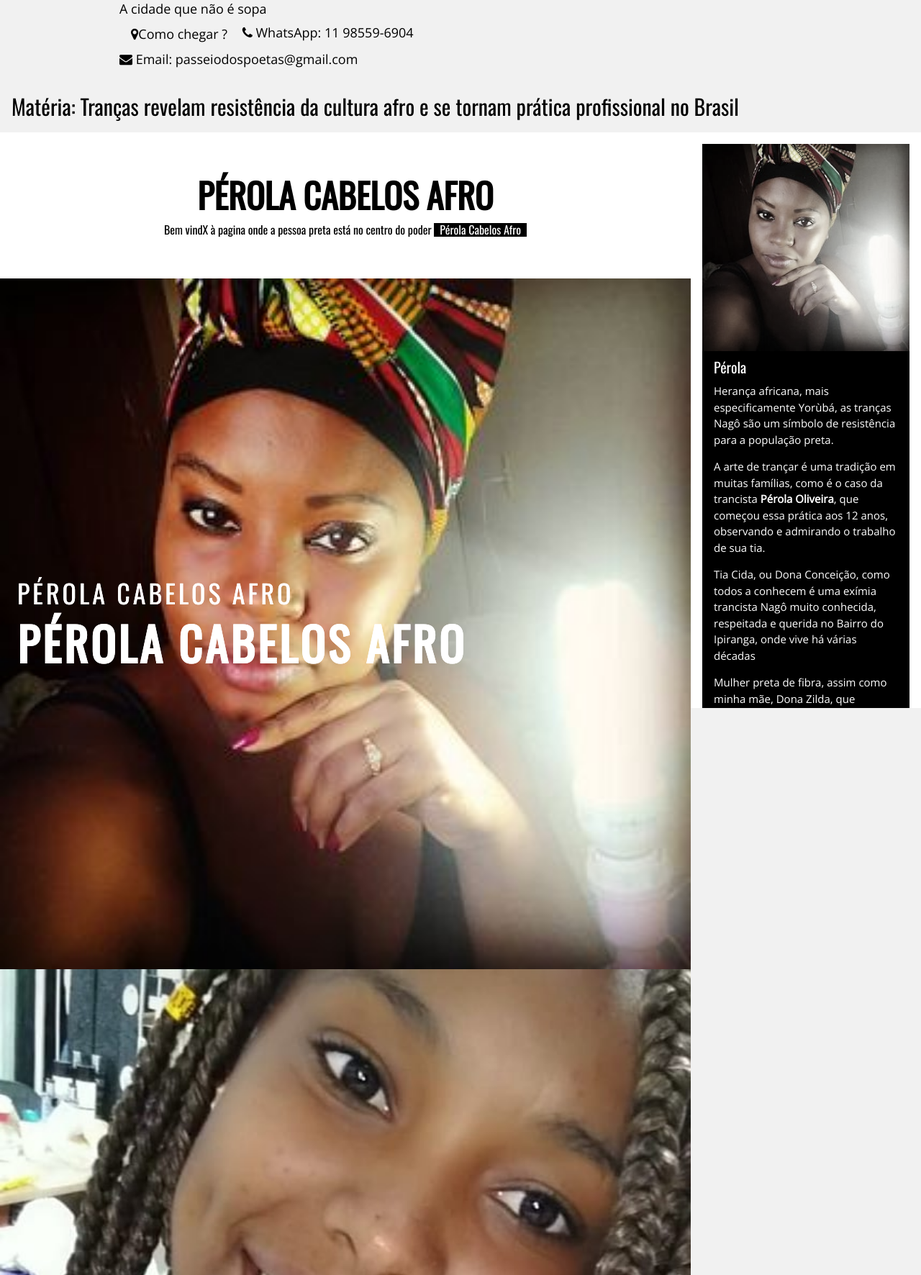
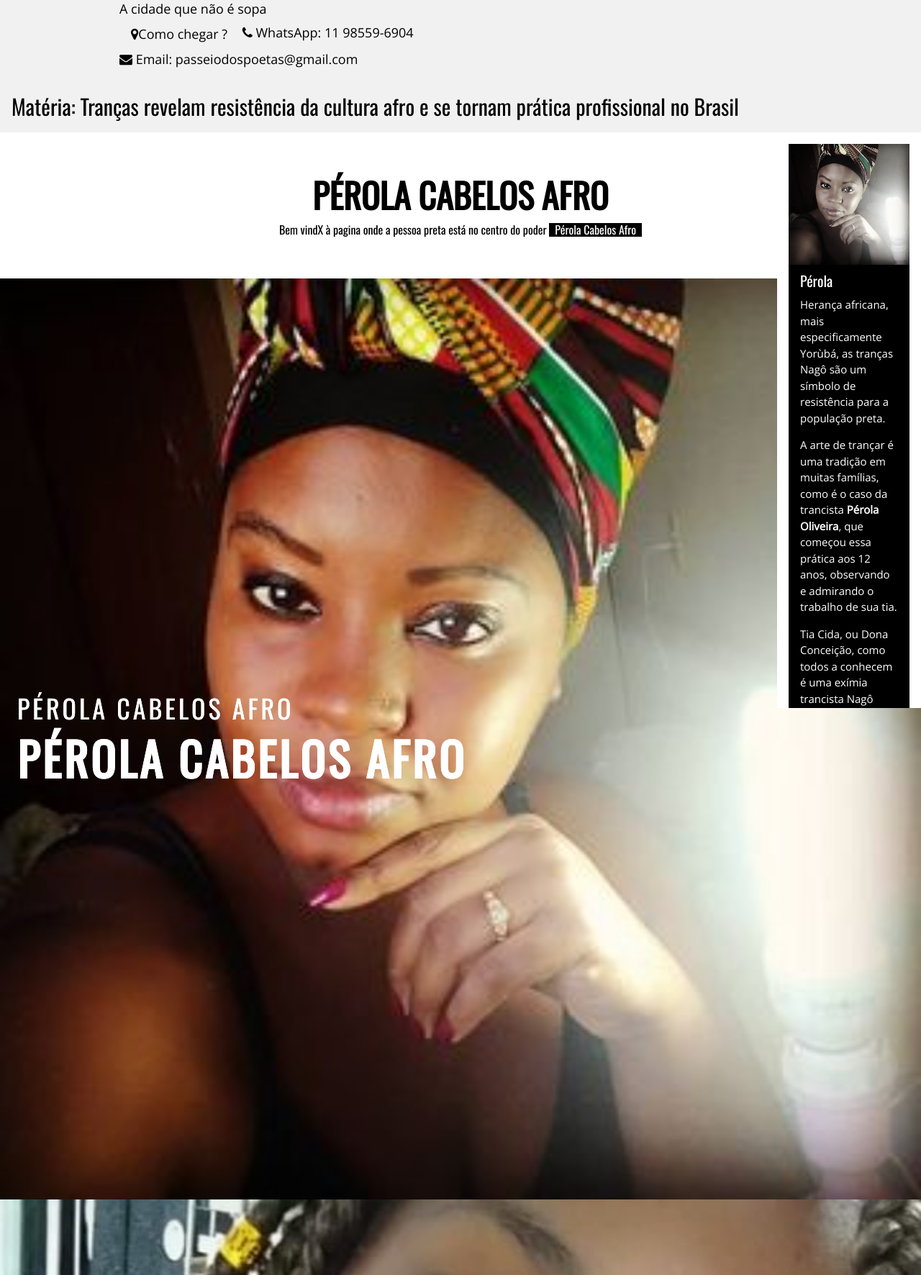
Before and after one commit to edabruzzo/Perola_Cabelos_Afro, a Flask app: page / in a window 1280 px wide. Shown: the part 144-1916 px from the top of the page at 72% size. Run offline with Flask 3, Linux system fonts and the light colour scheme; some libraries are stand-ins or nearby versions.

Commit message:
Adiciona sidebar About

```diff
--- a/templates/template.html
+++ b/templates/template.html
@@ -102,7 +102,7 @@ body {font-family: "Open Sans"}
 
 
 
-<div style="margin-right:25%">
+<div>
 
     <a href="https://revistatbt.wordpress.com/2020/06/10/trancas-resistencia-cultura-afro/"
              target="_blank" rel="noopener noreferrer"
@@ -111,7 +111,7 @@ body {font-family: "Open Sans"}
 </a>
 
   <!-- About/Information menu -->
-    <div class="w3-sidebar w3-bar-block"  style="width:25%;right:0">
+    <div class="w3-sidebar w3-bar-block"  style="right:0">
       <!-- About Card -->
       <div class="w3-white w3-margin">
         <img src="static/fotos/perfil_perola_.jpg" alt="Pérola" style="width:100%" class="w3-grayscale">
```
